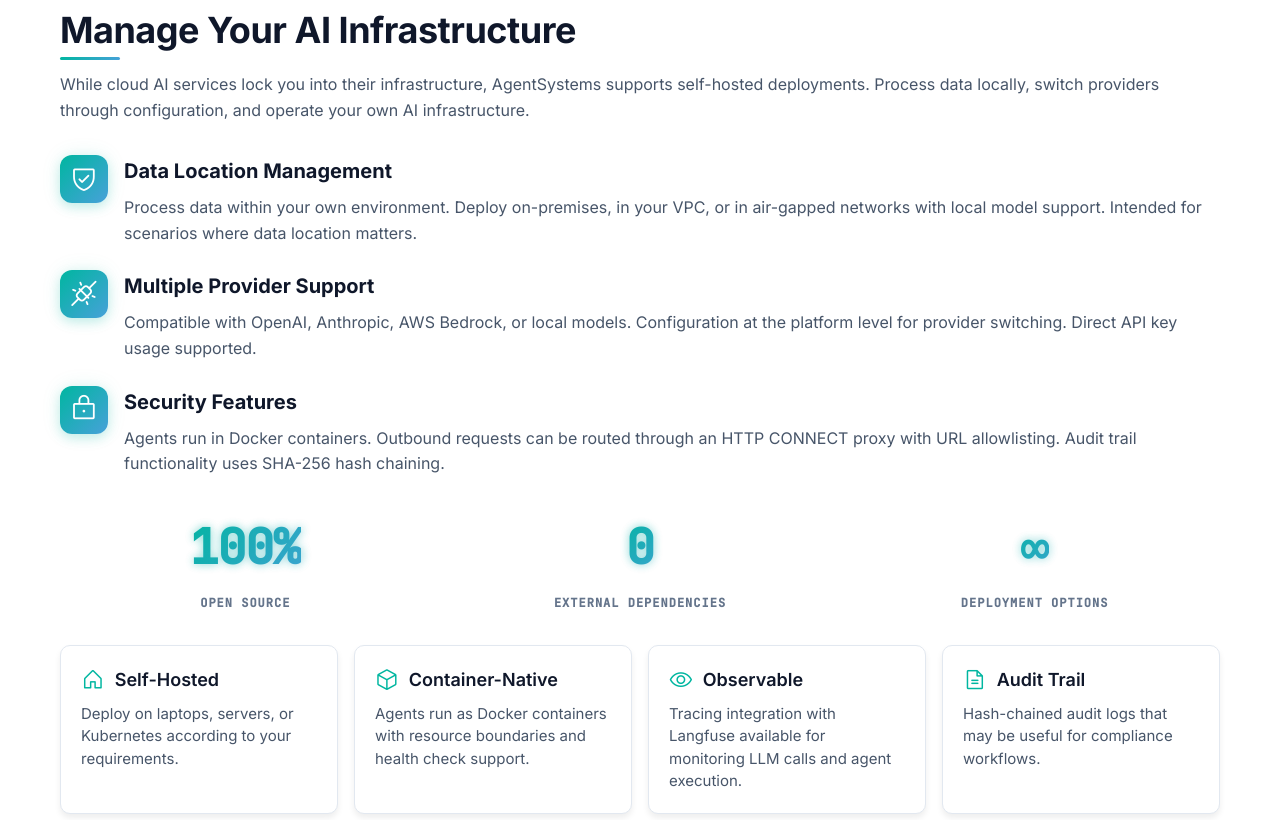
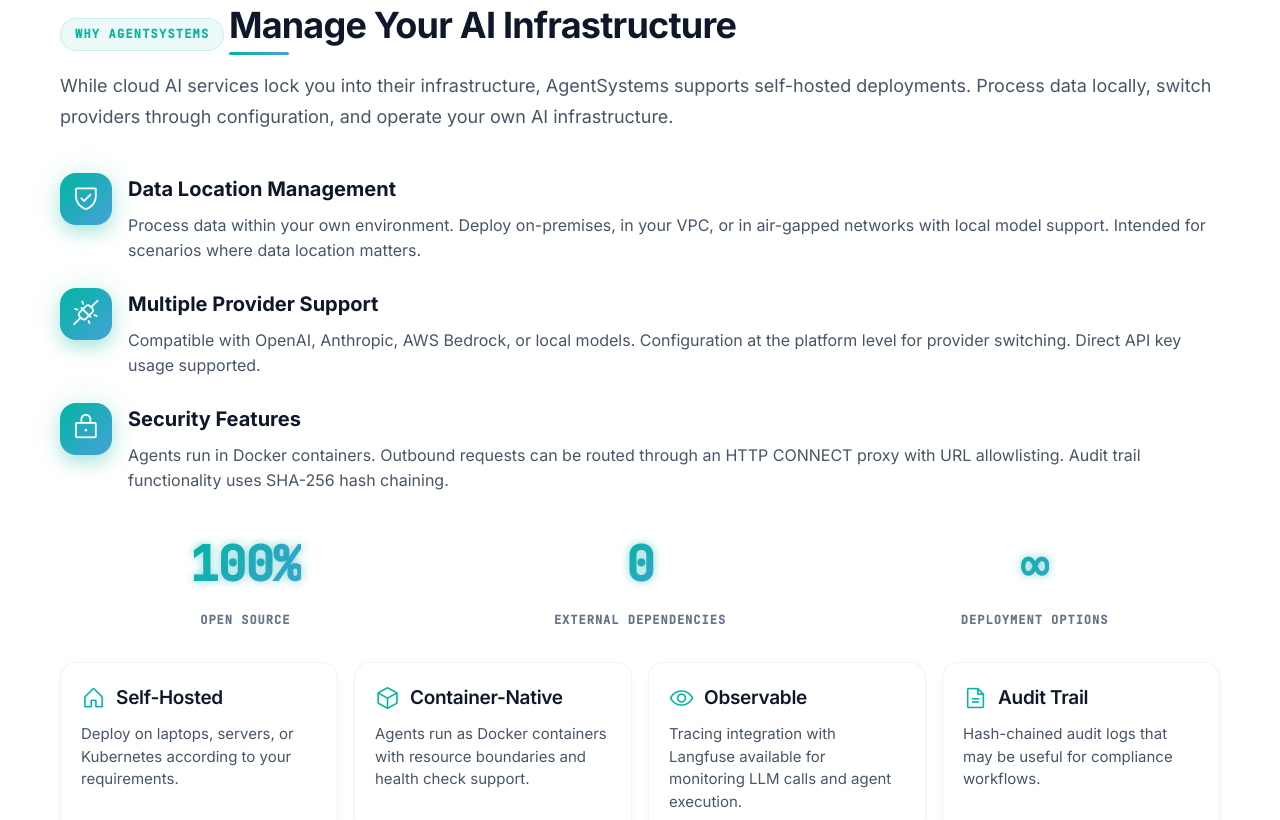
Before and after one commit to agentsystems/website, a plain HTML site: page index.html in a window 1280 px wide. Shown: the part 919-1739 px from the top of the page. Drawn offline with nearby package versions, Linux system fonts and the light colour scheme.

Commit message:
style: enhance UI with modern animations, shadows and refined spacing

```diff
--- a/styles.css
+++ b/styles.css
@@ -49,8 +49,8 @@
   --body: 16px;
   --small: 14px;
 
-  --radius: 10px;
-  --radius-lg: 14px;
+  --radius: 16px;
+  --radius-lg: 20px;
   --shadow: 0 10px 30px rgba(0,0,0,0.1);
   --shadow-soft: 0 4px 6px rgba(0,0,0,0.07);
   --shadow-dark: 0 10px 30px rgba(0,0,0,0.4);
@@ -160,11 +160,13 @@ body{
 .nav a.link:hover{color:var(--text-dark); background:rgba(255,255,255,.08)}
 .nav a.link.active{color:var(--text-dark); background:rgba(255,255,255,.08)}
 .btn{
-  appearance:none; border:0; border-radius:10px; padding:10px 14px; font-weight:700; cursor:pointer;
-  display:inline-flex; align-items:center; gap:4px; text-decoration:none; white-space:nowrap;
+  appearance:none; border:0; border-radius:12px; padding:11px 18px; font-weight:600; cursor:pointer;
+  display:inline-flex; align-items:center; gap:6px; text-decoration:none; white-space:nowrap;
+  transition: all 0.2s cubic-bezier(0.4, 0, 0.2, 1);
+  font-size:15px;
 }
 .btn-primary{background:var(--gradient); color:var(--bg-dark); font-weight:600;}
-.btn-primary:hover{opacity:0.9; box-shadow:0 4px 12px rgba(0,182,160,0.3)}
+.btn-primary:hover{opacity:0.95; box-shadow:0 8px 24px rgba(0,182,160,0.35); transform:translateY(-2px);}
 .btn-ghost{background:transparent; color:var(--text-light); border:1px solid var(--line)}
 .btn-ghost:hover{background:var(--surface-2); border-color:var(--brand)}
 
@@ -204,8 +206,8 @@ body{
   100% { left: 100%; }
 }
 .hero-inner{max-width:var(--maxw); margin:0 auto; display:flex; flex-direction:column; gap:26px; position:relative; z-index:1}
-.h1{font-size:var(--h1); line-height:1.15; margin:0; color:var(--text-dark); font-weight:700; letter-spacing:-0.5px}
-.sub{font-size:18px; color:rgba(232,236,241,0.8); max-width:920px; line-height:1.6}
+.h1{font-size:var(--h1); line-height:1.1; margin:0; color:var(--text-dark); font-weight:800; letter-spacing:-1px}
+.sub{font-size:19px; color:rgba(232,236,241,0.85); max-width:920px; line-height:1.65; font-weight:400;}
 .hero-cta{display:flex; flex-wrap:wrap; gap:12px}
 .tiny{font-size:var(--small); color:rgba(148,163,184,0.8)}
 
@@ -223,10 +225,10 @@ section{padding:72px 20px; overflow-x:hidden;}
 h2{
   font-size:var(--h2);
   line-height:1.2;
-  margin:0 0 20px;
+  margin:0 0 24px;
   color:var(--text-light);
   font-weight:700;
-  letter-spacing:-0.5px;
+  letter-spacing:-0.8px;
   position:relative;
   display:inline-block;
 }
@@ -242,22 +244,28 @@ h2::after {
   border-radius:2px;
 }
 
-p.lead{font-size:var(--body); color:var(--text-secondary); margin:0 0 32px; line-height:1.6}
+p.lead{font-size:18px; color:var(--text-secondary); margin:0 0 40px; line-height:1.7; font-weight:400;}
 
 .pill{
-  display:block;
-  font-size:11px;
+  display:inline-block;
+  font-size:12px;
   font-weight:600;
   color:var(--brand);
-  background:rgba(0,182,160,0.1);
-  border:1px solid rgba(0,182,160,0.2);
-  padding:5px 12px;
+  background:rgba(0,182,160,0.08);
+  backdrop-filter: blur(8px);
+  border:1px solid rgba(0,182,160,0.15);
+  padding:6px 14px;
   border-radius:999px;
-  margin-bottom:12px;
+  margin-bottom:16px;
   text-transform:uppercase;
-  letter-spacing:1px;
+  letter-spacing:1.2px;
   font-family:var(--font-mono);
   width:fit-content;
+  transition: all 0.2s ease;
+}
+.pill:hover{
+  background:rgba(0,182,160,0.12);
+  border-color:rgba(0,182,160,0.25);
 }
 
 /* Grids */
@@ -268,13 +276,15 @@ p.lead{font-size:var(--body); color:var(--text-secondary); margin:0 0 32px; line
 @media (max-width:640px){.cards-4,.cards-2{grid-template-columns:1fr}}
 
 .card{
-  background:var(--surface);
-  border:1px solid var(--line);
+  background:rgba(255, 255, 255, 0.8);
+  backdrop-filter: blur(10px);
+  -webkit-backdrop-filter: blur(10px);
+  border:1px solid rgba(226, 232, 240, 0.5);
   border-radius:var(--radius);
-  box-shadow:var(--shadow-soft);
+  box-shadow:0 4px 6px rgba(0,0,0,0.04);
   padding:20px;
   min-height:120px;
-  transition: all 0.3s ease;
+  transition: all 0.3s cubic-bezier(0.4, 0, 0.2, 1);
   position:relative;
   overflow:hidden;
 }
@@ -294,15 +304,16 @@ p.lead{font-size:var(--body); color:var(--text-secondary); margin:0 0 32px; line
   transform:translateX(0);
 }
 .card:hover{
-  box-shadow:var(--shadow);
-  transform:translateY(-2px);
-  border-color:rgba(0,182,160,0.3);
+  box-shadow: 0 20px 40px rgba(0,182,160,0.15), 0 0 0 1px rgba(0,182,160,0.2);
+  transform:translateY(-4px) scale(1.02);
+  background:rgba(255, 255, 255, 0.95);
 }
 .card h3{
-  font-size:18px;
-  margin:0 0 8px;
+  font-size:19px;
+  margin:0 0 10px;
   color:var(--text-light);
   font-weight:600;
+  letter-spacing:-0.3px;
 }
 .card p{margin:0; color:var(--text-secondary); font-size:15px; line-height:1.5}
 .card-highlight{
@@ -325,19 +336,24 @@ p.lead{font-size:var(--body); color:var(--text-secondary); margin:0 0 32px; line
 /* Features */
 .feature-grid{display:grid; gap:24px; margin:32px 0}
 .feature{display:flex; gap:16px; align-items:start}
-/* Techie feature icons */
+/* Modern feature icons */
 .feature-icon{
-  width:48px;
-  height:48px;
+  width:52px;
+  height:52px;
   background:var(--gradient);
-  border-radius:12px;
+  border-radius:16px;
   display:flex;
   align-items:center;
   justify-content:center;
   color:white;
   font-size:24px;
   flex-shrink:0;
-  box-shadow:0 4px 12px rgba(0,182,160,0.2), 0 0 20px rgba(0,182,160,0.1);
+  box-shadow:0 8px 16px rgba(0,182,160,0.25), 0 0 32px rgba(0,182,160,0.15);
+  transition: all 0.3s cubic-bezier(0.4, 0, 0.2, 1);
+}
+.feature:hover .feature-icon{
+  transform: rotate(-5deg) scale(1.1);
+  box-shadow:0 12px 24px rgba(0,182,160,0.35), 0 0 40px rgba(0,182,160,0.2);
 }
 .feature h3{font-size:20px; margin:0 0 8px; color:var(--text-light)}
 .feature p{margin:0; color:var(--text-secondary); line-height:1.6}
@@ -428,6 +444,32 @@ code{
   .row-cta .btn{width:100%; justify-content:center;}
   .pill{font-size:11px; padding:4px 10px;}
 }
+
+/* Animations */
+@keyframes fadeInUp {
+  from {
+    opacity: 0;
+    transform: translateY(20px);
+  }
+  to {
+    opacity: 1;
+    transform: translateY(0);
+  }
+}
+
+.fade-in {
+  animation: fadeInUp 0.6s ease-out forwards;
+  opacity: 0;
+}
+
+.hero-inner > * {
+  animation: fadeInUp 0.8s ease-out forwards;
+  opacity: 0;
+}
+.hero-inner > :nth-child(1) { animation-delay: 0.1s; }
+.hero-inner > :nth-child(2) { animation-delay: 0.2s; }
+.hero-inner > :nth-child(3) { animation-delay: 0.3s; }
+.hero-inner > :nth-child(4) { animation-delay: 0.4s; }
 
 /* Footer */
 footer{padding:28px 20px; color:#55737f; border-top:1px solid var(--line)}
```
